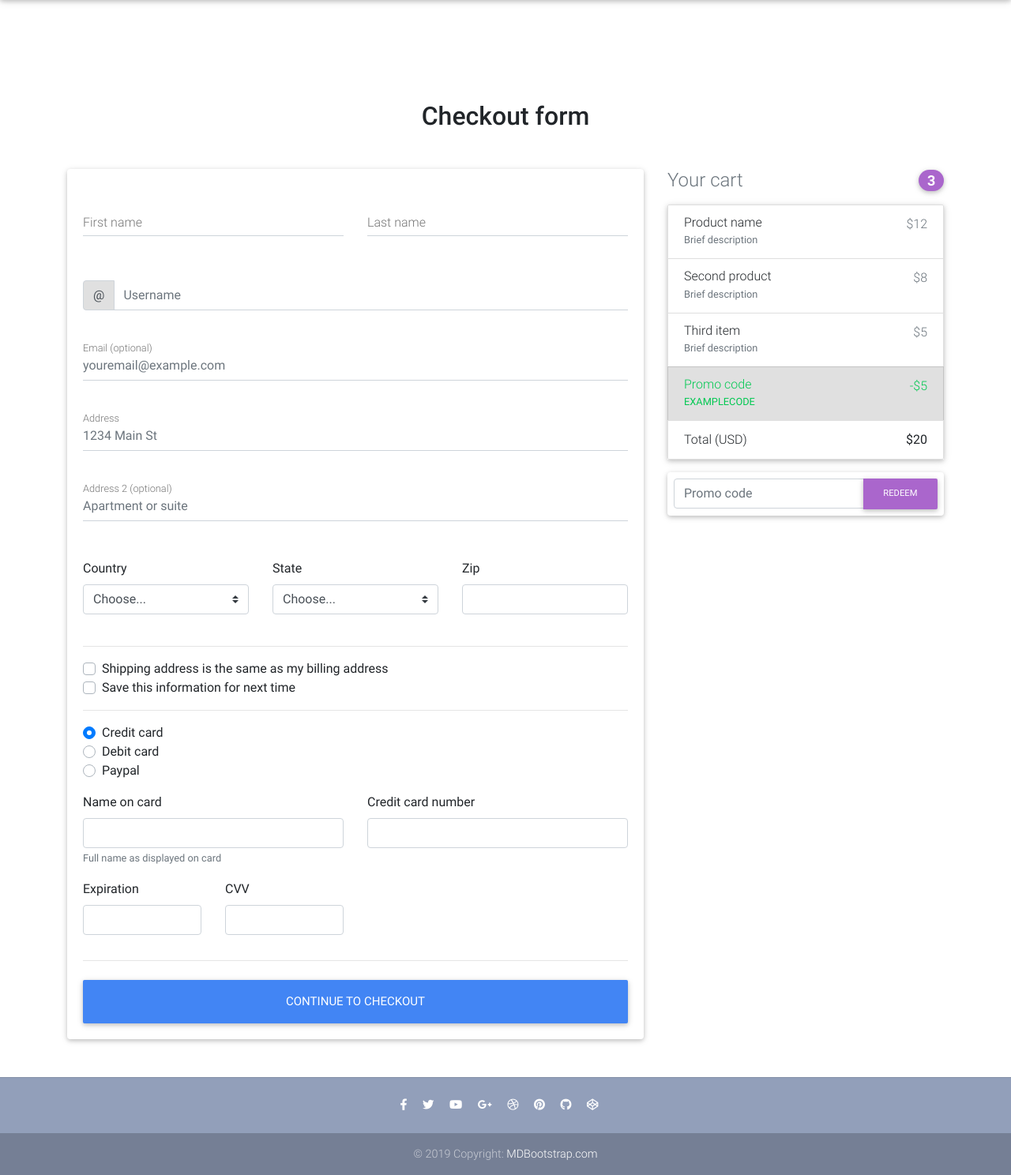
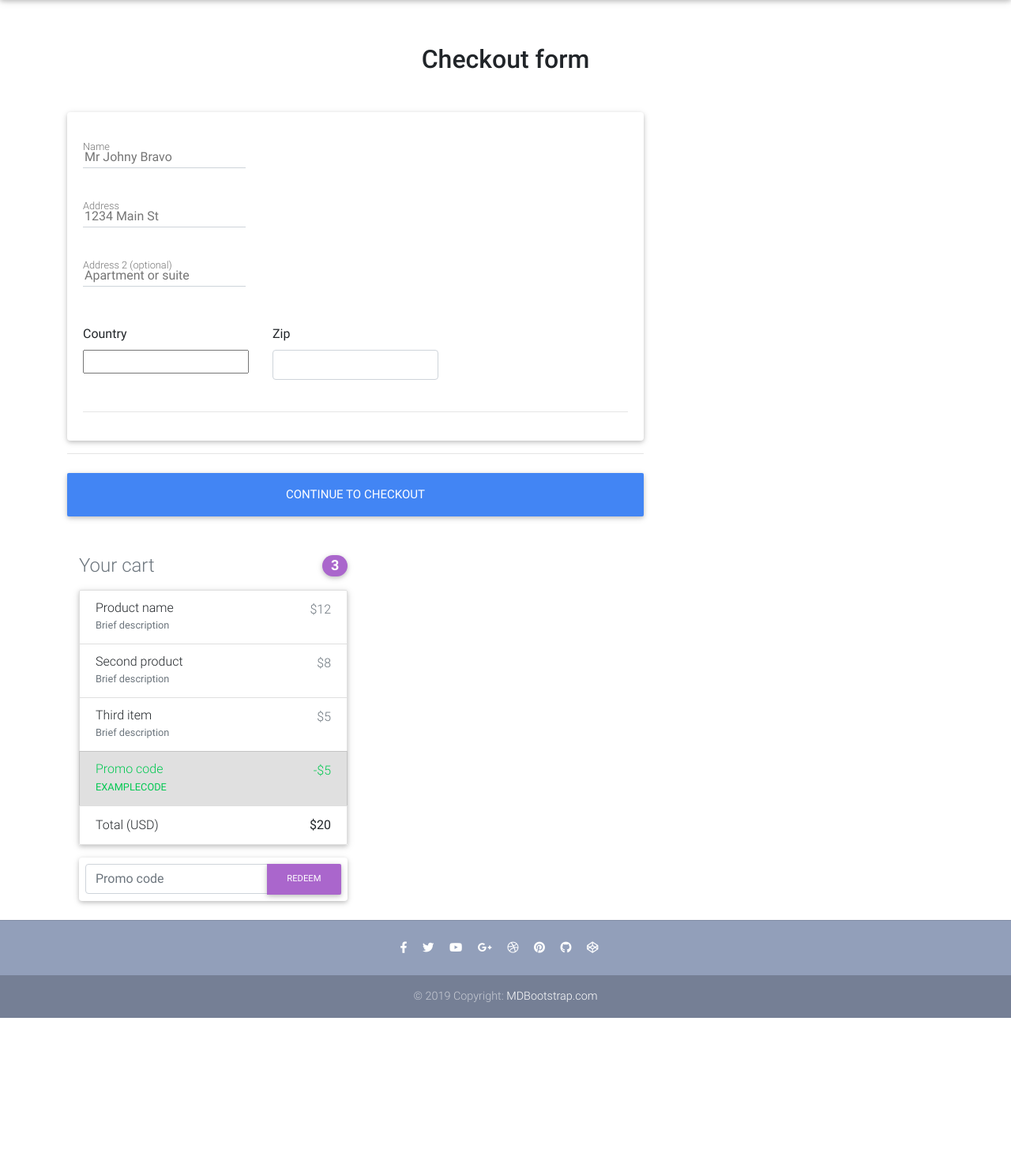
Before and after one commit to Rahmenordnung/ink_dreams, a Django app: page /checkout/ in a window 1280 px wide. Shown: the part 64-1552 px from the top of the page at 79% size. After the commit the page ends 1353 px from the top, so only its background shows below. Run offline with Django 3.2, Linux system fonts and the light colour scheme; some libraries are stand-ins or nearby versions.

Commit message:
add checkout page, no stripe yet

```diff
--- /dev/null
+++ b/book/forms.py
@@ -0,0 +1,38 @@
+from django import forms
+from django_countries.fields import CountryField
+from django_countries.widgets import CountrySelectWidget
+
+
+PAYMENT_CHOICES = (
+    ('S', 'Stripe'),
+    ('P', 'PayPal')
+)
+
+
+class CheckoutForm(forms.Form):
+    full_name = forms.CharField(widget=forms.TextInput(attrs={
+        'placeholder': 'Mr Johny Bravo',
+        'id': 'name'
+    }))
+
+    street_address = forms.CharField(widget=forms.TextInput(attrs={
+        'placeholder': '1234 Main St',
+        'id': 'address'
+    }))
+    apartment_address = forms.CharField(required=False, widget=forms.TextInput(attrs={
+        'placeholder': 'Apartment or suite',
+        'id': 'address-2'
+    }))
+    country = CountryField(blank_label='(select country)').formfield(
+        widget=CountrySelectWidget(attrs={
+            'class': 'custom-select d-block w-100',
+
+        }))
+    zip = forms.CharField(widget=forms.TextInput(attrs={
+        'class': 'form-control',
+        'id': 'zip'
+    }))
+    # same_shipping_address = forms.BooleanField(required=False)
+    # save_info = forms.BooleanField(required=False)
+    payment_option = forms.ChoiceField(
+        widget=forms.RadioSelect, choices=PAYMENT_CHOICES)
--- a/book/urls.py
+++ b/book/urls.py
@@ -2,7 +2,7 @@
 from django.urls import path
 from .views import (
     BookDetailView,
-    checkout,
+    CheckoutView,
     HomeView,
     add_book_to_cart,
     remove_book_from_cart,
@@ -14,7 +14,7 @@
 
 urlpatterns = [
     path('',HomeView.as_view(), name='home'),
-    path('checkout/', checkout, name='checkout'),
+    path('checkout/', CheckoutView.as_view(), name='checkout'),
     path('order_final_view/', OrderFinalView.as_view(), name='order_final_view'),
     path('book_detail/<slug>/', BookDetailView.as_view(), name='book_detail'),
     path('add_book_to_cart/<slug>/', add_book_to_cart, name='add_book_to_cart'),
--- a/book/views.py
+++ b/book/views.py
@@ -5,6 +5,7 @@
 from django.shortcuts import render, get_object_or_404, redirect
 from django.views.generic import ListView, DetailView, View
 from .models import Book, OrderItem, Order
+from .forms import CheckoutForm
 from django.utils import timezone
 
 
@@ -15,9 +16,36 @@
     return render(request, "book_detail.html", context)
 
 
-def checkout(request):
-    return render(request, "checkout.html")
+class CheckoutView(View):
+    def get(self, *args, **kwargs):
+        form = CheckoutForm()
+        context = {
+            'form': form
+        }
+        #form
+        return render(self.request, "checkout.html", context)
 
+    def post(self, *args, **kwargs):
+        form = CheckoutForm(self.request.POST or None)
+        try:
+            order = Order.objects.get(user=self.request.user, ordered=False)
+            if form.is_valid():
+                street_address = form.cleaned_data.get('street_address')
+                apartment_address = form.cleaned_data.get('apartment_address')
+                country = form.cleaned_data.get('country')
+                zip = form.cleaned_data.get('zip')
+                # TODO: add functionality for these fields
+                # same_shipping_address = form.cleaned_data.get(
+                #     'same_shipping_address')
+                # save_info = form.cleaned_data.get('save_info')
+                order.save()
+                # TODO: add redirect to the selected payment option
+                return redirect('book:checkout')
+            messages.warning(self.request, "Failed checkout")
+            return redirect('book:checkout')
+        except ObjectDoesNotExist:
+            messages.error(self.request, "You do not have an active order")
+            return redirect("book:order_final_view")
 class HomeView(ListView):
     model = Book
     paginate_by = 10
@@ -86,7 +114,7 @@
             )[0]
             order.items.remove(order_item)
             messages.info(request, "This item was removed from your cart.")
-            return redirect("book:book_detail", slug=slug)
+            return redirect("book:order_final_view")
         else:
             messages.info(request, "This item was not in your cart")
             return redirect("book:book_detail", slug=slug)
@@ -103,16 +131,19 @@
     )
     if order_qs.exists():
         order = order_qs[0]
-        # check if the order item is in the order
+    # check if the order item is in the order
         if order.items.filter(item__slug=item.slug).exists():
             order_item = OrderItem.objects.filter(
                 item=item,
                 user=request.user,
                 ordered=False
             )[0]
-            order_item.quantity -= 1
-            order_item.save()
-            messages.info(request, "One book have been added to your trolley")
+            if (order_item.quantity > 1):
+                order_item.quantity -= 1
+                order_item.save()
+                messages.info(request, "One book have been removed to your trolley")
+            if order_item.quantity == 0:
+                order.items.remove(order_item)
             return redirect("book:order_final_view")
         else:
             messages.info(request, "This item was not in your cart")
--- a/ink_dream/settings.py
+++ b/ink_dream/settings.py
@@ -33,6 +33,7 @@
     'allauth.account',
     'allauth.socialaccount',
     'crispy_forms',
+    'django_countries',
 
     'book',
 ]
--- a/requirements.txt
+++ b/requirements.txt
@@ -3,6 +3,7 @@
 defusedxml==0.6.0
 Django==2.2.4
 django-allauth==0.39.1
+django-countries==5.4
 django-crispy-forms==1.7.2
 idna==2.8
 oauthlib==3.1.0
--- a/templates/checkout.html
+++ b/templates/checkout.html
@@ -1,11 +1,9 @@
 {% extends "base.html" %}
-{% load static %}
-
-grey lighten-3
+{% load crispy_forms_tags %}
 
 {% block content %}
 
-  <main class="mt-5 pt-4">
+  <main >
     <div class="container wow fadeIn">
 
       <!-- Heading -->
@@ -19,63 +17,29 @@
 
           <!--Card-->
           <div class="card">
+          <!--Card content-->
+            <form method="POST" class="card-body">
+              {% csrf_token %}
 
-            <!--Card content-->
-            <form class="card-body">
 
-              <!--Grid row-->
-              <div class="row">
-
-                <!--Grid column-->
-                <div class="col-md-6 mb-2">
-
-                  <!--firstName-->
-                  <div class="md-form ">
-                    <input type="text" id="firstName" class="form-control">
-                    <label for="firstName" class="">First name</label>
-                  </div>
-
-                </div>
-                <!--Grid column-->
-
-                <!--Grid column-->
-                <div class="col-md-6 mb-2">
-
-                  <!--lastName-->
-                  <div class="md-form">
-                    <input type="text" id="lastName" class="form-control">
-                    <label for="lastName" class="">Last name</label>
-                  </div>
-
-                </div>
-                <!--Grid column-->
-
-              </div>
-              <!--Grid row-->
-
-              <!--Username-->
-              <div class="md-form input-group pl-0 mb-5">
-                <div class="input-group-prepend">
-                  <span class="input-group-text" id="basic-addon1">@</span>
-                </div>
-                <input type="text" class="form-control py-0" placeholder="Username" aria-describedby="basic-addon1">
-              </div>
-
-              <!--email-->
+        	    <!--full name-->
               <div class="md-form mb-5">
-                <input type="text" id="email" class="form-control" placeholder="youremail@example.com">
-                <label for="email" class="">Email (optional)</label>
+                {% comment %} <input type="text" id="address" class="form-control" placeholder="1234 Main St"> {% endcomment %}
+                {{ form.full_name }}
+                <label for="address" class="">Name</label>
               </div>
 
               <!--address-->
               <div class="md-form mb-5">
-                <input type="text" id="address" class="form-control" placeholder="1234 Main St">
+                {% comment %} <input type="text" id="address" class="form-control" placeholder="1234 Main St"> {% endcomment %}
+                {{ form.street_address }}
                 <label for="address" class="">Address</label>
               </div>
 
               <!--address-2-->
               <div class="md-form mb-5">
-                <input type="text" id="address-2" class="form-control" placeholder="Apartment or suite">
+                {% comment %} <input type="text" id="address-2" class="form-control" placeholder="Apartment or suite"> {% endcomment %}
+                {{ form.apartment_address }}
                 <label for="address-2" class="">Address 2 (optional)</label>
               </div>
 
@@ -86,10 +50,11 @@
                 <div class="col-lg-4 col-md-12 mb-4">
 
                   <label for="country">Country</label>
-                  <select class="custom-select d-block w-100" id="country" required>
+                  {% comment %} <select class="custom-select d-block w-100" id="country" required>
                     <option value="">Choose...</option>
                     <option>United States</option>
-                  </select>
+                  </select> {% endcomment %}
+                  {{ form.country }}
                   <div class="invalid-feedback">
                     Please select a valid country.
                   </div>
@@ -100,23 +65,9 @@
                 <!--Grid column-->
                 <div class="col-lg-4 col-md-6 mb-4">
 
-                  <label for="state">State</label>
-                  <select class="custom-select d-block w-100" id="state" required>
-                    <option value="">Choose...</option>
-                    <option>California</option>
-                  </select>
-                  <div class="invalid-feedback">
-                    Please provide a valid state.
-                  </div>
-
-                </div>
-                <!--Grid column-->
-
-                <!--Grid column-->
-                <div class="col-lg-4 col-md-6 mb-4">
-
                   <label for="zip">Zip</label>
-                  <input type="text" class="form-control" id="zip" placeholder="" required>
+                  {% comment %} <input type="text" class="form-control" id="zip" placeholder="" required> {% endcomment %}
+                  {{ form.zip }}
                   <div class="invalid-feedback">
                     Zip code required.
                   </div>
@@ -129,64 +80,31 @@
 
               <hr>
 
-              <div class="custom-control custom-checkbox">
-                <input type="checkbox" class="custom-control-input" id="same-address">
+              {% comment %} <div class="custom-control custom-checkbox">
+                <input {% if form.same_shipping_address.value %}checked{% endif %} type="checkbox" class="custom-control-input" name="same_billing_address" id="same-address">
                 <label class="custom-control-label" for="same-address">Shipping address is the same as my billing address</label>
               </div>
               <div class="custom-control custom-checkbox">
-                <input type="checkbox" class="custom-control-input" id="save-info">
+                <input {% if form.save_info.value %}checked{% endif %} type="checkbox" class="custom-control-input" name="save_info" id="save-info">
                 <label class="custom-control-label" for="save-info">Save this information for next time</label>
               </div>
 
               <hr>
 
               <div class="d-block my-3">
+                {% for value, name in form.fields.payment_option.choices %}
                 <div class="custom-control custom-radio">
-                  <input id="credit" name="paymentMethod" type="radio" class="custom-control-input" checked required>
-                  <label class="custom-control-label" for="credit">Credit card</label>
-                </div>
-                <div class="custom-control custom-radio">
-                  <input id="debit" name="paymentMethod" type="radio" class="custom-control-input" required>
-                  <label class="custom-control-label" for="debit">Debit card</label>
-                </div>
-                <div class="custom-control custom-radio">
+                  <input id="{{ name }}" name="payment_option" value="{{ value }}" type="radio" class="custom-control-input" required>
+                  <label class="custom-control-label" for="{{ name }}">{{ name }}</label>
+                  {% comment %} {{ form.payment_option }} {% endcomment %}
+                {% comment %} </div>
+                {% endfor %} {% endcomment %}
+                {% comment %} <div class="custom-control custom-radio">
                   <input id="paypal" name="paymentMethod" type="radio" class="custom-control-input" required>
                   <label class="custom-control-label" for="paypal">Paypal</label>
-                </div>
+                </div> {% endcomment %}
               </div>
-              <div class="row">
-                <div class="col-md-6 mb-3">
-                  <label for="cc-name">Name on card</label>
-                  <input type="text" class="form-control" id="cc-name" placeholder="" required>
-                  <small class="text-muted">Full name as displayed on card</small>
-                  <div class="invalid-feedback">
-                    Name on card is required
-                  </div>
-                </div>
-                <div class="col-md-6 mb-3">
-                  <label for="cc-number">Credit card number</label>
-                  <input type="text" class="form-control" id="cc-number" placeholder="" required>
-                  <div class="invalid-feedback">
-                    Credit card number is required
-                  </div>
-                </div>
-              </div>
-              <div class="row">
-                <div class="col-md-3 mb-3">
-                  <label for="cc-expiration">Expiration</label>
-                  <input type="text" class="form-control" id="cc-expiration" placeholder="" required>
-                  <div class="invalid-feedback">
-                    Expiration date required
-                  </div>
-                </div>
-                <div class="col-md-3 mb-3">
-                  <label for="cc-expiration">CVV</label>
-                  <input type="text" class="form-control" id="cc-cvv" placeholder="" required>
-                  <div class="invalid-feedback">
-                    Security code required
-                  </div>
-                </div>
-              </div>
+
               <hr class="mb-4">
               <button class="btn btn-primary btn-lg btn-block" type="submit">Continue to checkout</button>
 
```
Also changed, not shown: book/models.py (+13 -0 lines), templates/order_final_view.html (+16 -9 lines), book/migrations/0013_billingaddress.py (added), db.sqlite3.
